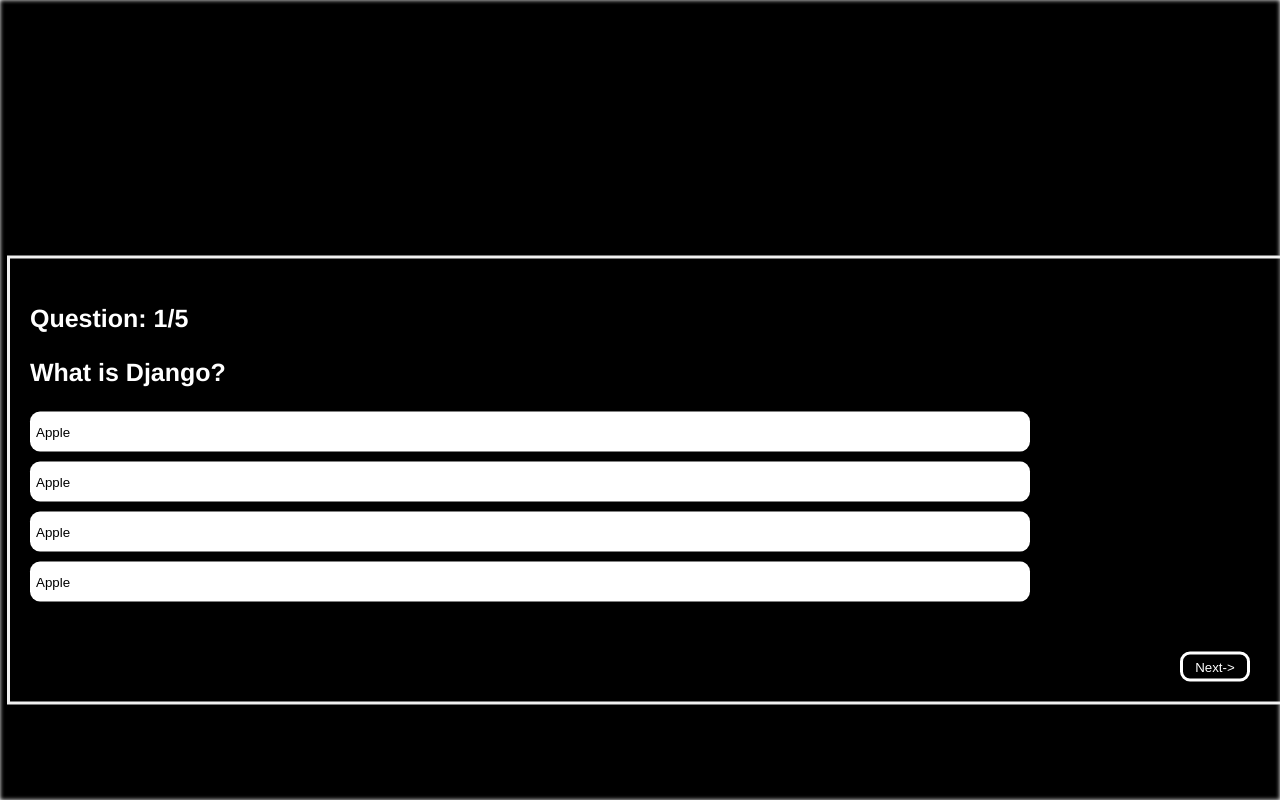
After one commit to Micahperez2/quizme, a Django app: template quizme/templates/app/question.html in a window 1280 px wide; the page is wider, and only the part inside the window is pictured. The commit adds this page. Run offline with Django 3.2, Linux system fonts and the light colour scheme; the template is opened without the code that fills it, so the values that code supplies are empty.

Commit message:
feat: new webpage with updated css

```diff
--- a/quizme/quizme/settings.py
+++ b/quizme/quizme/settings.py
@@ -17,6 +17,7 @@
 # Build paths inside the project like this: BASE_DIR / 'subdir'.
 BASE_DIR = os.path.dirname(os.path.dirname(os.path.abspath(__file__)))
 TEMPLATES_DIR = os.path.join(BASE_DIR, 'templates')
+STATIC_DIR = os.path.join(BASE_DIR, "static")
 
 
 # Quick-start development settings - unsuitable for production
@@ -119,7 +120,9 @@
 # Static files (CSS, JavaScript, Images)
 # https://docs.djangoproject.com/en/4.0/howto/static-files/
 
+STATICFILES_DIRS = [ STATIC_DIR ]
 STATIC_URL = 'static/'
+
 
 # Default primary key field type
 # https://docs.djangoproject.com/en/4.0/ref/settings/#default-auto-field
--- a/quizme/quizme/urls.py
+++ b/quizme/quizme/urls.py
@@ -20,4 +20,5 @@
 urlpatterns = [
     path('admin/', admin.site.urls),
     path('', app_views.home, name='home'),
+    path('question/', app_views.question, name='question'),
 ]
--- /dev/null
+++ b/quizme/templates/app/question.html
@@ -0,0 +1,131 @@
+<!DOCTYPE html>
+<html>
+    <head>
+        <title>QuizMe | Quiz Yourself on Today's Trending Topics</title>
+        <style>
+            .article{
+                background-color: #eeeeee;
+                color: black;
+                border: 2px solid black;
+                margin: 20px;
+                padding: 20px;
+            }
+            :root {
+                color-scheme: light dark;
+                supported-color-schemes: light dark;
+                }
+
+                .background {
+                position: fixed;
+                top: 0;
+                left: 0;
+                height: 100%;
+                width: 100%;
+                filter: blur(10x);
+                -webkit-filter: blur(2px);
+                background-color: black;
+                }
+
+                h1 {
+                font-size: 60px;
+                text-align: center;
+                color: white;
+                }
+
+                h3{
+                font-size: 25px;
+                color: white;
+                }
+
+                .text {
+                background-color: rgb(0,0,0);
+                background-color: rgba(0,0,0, .4);
+                color: black;
+                font-weight: bold;
+                border: 3px solid #f1f1f1;
+                position: absolute;
+                top: 60%;
+                left: 50%;
+                transform: translate(-50%, -50%);
+                width: 1300px;
+                padding: 20px;
+                margin-left: 40px;
+                font-family: 'Helvetica', cursive;
+                }
+
+                .button button{
+                display: block;
+                justify-content: left;
+                width: 1000px;
+                height: 40px;
+                border: 2px #BB86FC;
+                border-radius: 10px;
+                margin-top: 10px;
+                text-align: left;
+                background-color: white;
+                color: black;
+                }
+
+                .button button:hover{
+                background-color: #1426B5;
+                color: white;
+                }
+
+                #next {
+                margin-left: 1150px;
+                width: 70px;
+                height: 30px;
+                border: 3px solid white;
+                border-radius: 10px;
+                margin-top: 50px;
+                text-align: left;
+                background-color: black;
+                text-align: center;
+                color: white;
+                }
+
+        </style>
+        <Script>
+function myFunction(element, bgcolor, txcolor){
+   var buttons = document.querySelectorAll("button");
+
+    for( var i =0; i < buttons.length-1; ++i )
+    {
+       buttons[i].style.backgroundColor = "white";
+       buttons[i].style.color = "black";
+    }
+
+  element.style.backgroundColor = bgcolor;
+  element.style.color = txcolor;
+}
+
+        </Script>
+    </head>
+
+    <body>
+        <div class="background"></div>
+
+        <div class="text">
+        <h3>Question: 1/5</h3>
+        <h3>What is Django?</h3>
+
+          <!--
+          <div class="button">
+          <button id="wrong">Apple</button>
+          <button id="wrong">Apple</button>
+          <button id="correct">Apple</button>
+          <button id="wrong">Apple</button>
+        </div>
+      -->
+           <div class="button">
+          <button onclick="myFunction(this,'#1426B5', 'white')">Apple</button>
+          <button onclick="myFunction(this,'#1426B5', 'white')">Apple</button>
+          <button onclick="myFunction(this,'#1426B5', 'white')">Apple</button>
+          <button onclick="myFunction(this,'#1426B5', 'white')">Apple</button>
+        </div>
+
+        <div class="button">
+          <button id="next" onclick="myFunction(this,'blue')">Next->      </button>
+        </div>
+    </body>
+</html>
```
Also changed, not shown: quizme/app/forms.py (added, +7 -0 lines), quizme/app/models.py (+11 -0 lines), quizme/app/views.py (+18 -0 lines), quizme/templates/app/home.html (+79 -5 lines).
